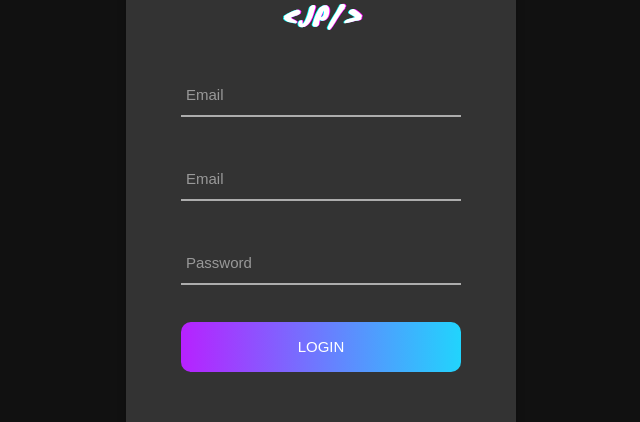
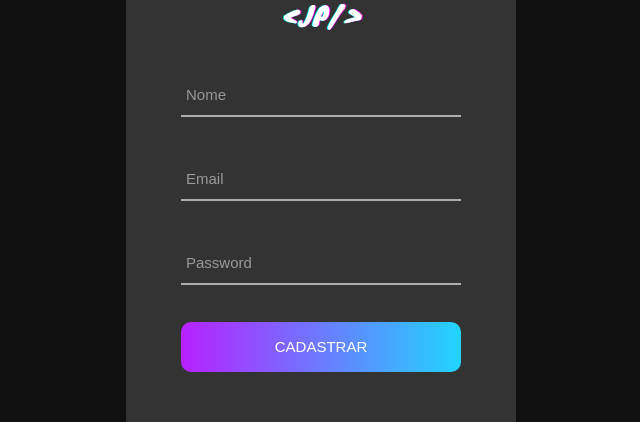
Before and after one commit to SnorlaxSPI/Frontend_Login, a React (Vite) app: page /register in a window 1280 px wide. Shown: the part 216-638 px from the top of the page, without its empty margins (319-959 px from the left). Built offline with nearby package versions, Linux system fonts and the light colour scheme.

Commit message:
axios complete /create

```diff
--- a/package.json
+++ b/package.json
@@ -10,6 +10,7 @@
     "preview": "vite preview"
   },
   "dependencies": {
+    "axios": "^1.4.0",
     "react": "^18.2.0",
     "react-dom": "^18.2.0",
     "react-router-dom": "^6.12.1",
--- a/src/components/LayoutComponents/index.tsx
+++ b/src/components/LayoutComponents/index.tsx
@@ -3,7 +3,8 @@ import { GlobalStyle } from "../../styles/global";
 import { Container } from "./styles";
 
 // eslint-disable-next-line @typescript-eslint/no-explicit-any
-export const LayoutComponents = (props: { children: string | number | boolean | ReactElement<any, string | JSXElementConstructor<any>> | ReactFragment | ReactPortal | null | undefined; }) => {
+export const LayoutComponents = (props: { children: string | number | boolean | ReactElement<any, string | JSXElementConstructor<any>>
+  | ReactFragment | ReactPortal | null | undefined; }) => {
   return (
     <Container>
     <div className="container">
--- a/src/pages/Register/index.tsx
+++ b/src/pages/Register/index.tsx
@@ -3,15 +3,27 @@ import jpIMG from '../../assets/jp.svg';
 import { useState } from "react";
 import { LayoutComponents } from "../../components/LayoutComponents";
 import { Link } from "react-router-dom";
+import { api } from '../../services/api';
 
 export const Register = () => {
   const [email, setEmail] = useState('')
   const [password, setPassword] = useState('')
   const [name, setName] = useState('')
+
+  const handleSaveUser = async (e: { preventDefault: () => void; }) => {
+    e.preventDefault();
+    const data = {
+      email, password, name
+    }
+
+    const response = await api.post('/create', data);
+    console.log(response.data);
+  }
+
   return (
 
     <LayoutComponents>
-             <form className="login-form">
+      <form onSubmit={handleSaveUser} className="login-form">
         <span className="login-form-title"> Criar Conta </span>
 
         <span className="login-form-title">
@@ -21,11 +33,11 @@ export const Register = () => {
         <div className="wrap-input">
           <input
             className={name !== "" ? "has-val input" : "input"}
-                type="email"
+            type="text"
             value={name}
             onChange={(e) => setName(e.target.value)}
           />
-              <span className="focus-input" data-placeholder="Email"></span>
+          <span className="focus-input" data-placeholder="Nome"></span>
         </div>
 
         <div className="wrap-input">
@@ -49,7 +61,7 @@ export const Register = () => {
         </div>
 
         <div className="container-login-form-btn">
-              <button className="login-form-btn">Login</button>
+          <button type='submit' className="login-form-btn">Cadastrar</button>
         </div>
 
         <div className="text-center">
--- /dev/null
+++ b/src/services/api.tsx
@@ -0,0 +1,7 @@
+import axios from 'axios';
+
+const api = axios.create ({
+  baseURL : 'http://localhost:3333',
+});
+
+export { api };
```
Also changed, not shown: 1 other file (tests, documents, lock files or other folders). Lines whose indentation alone changed are shown as unchanged.
